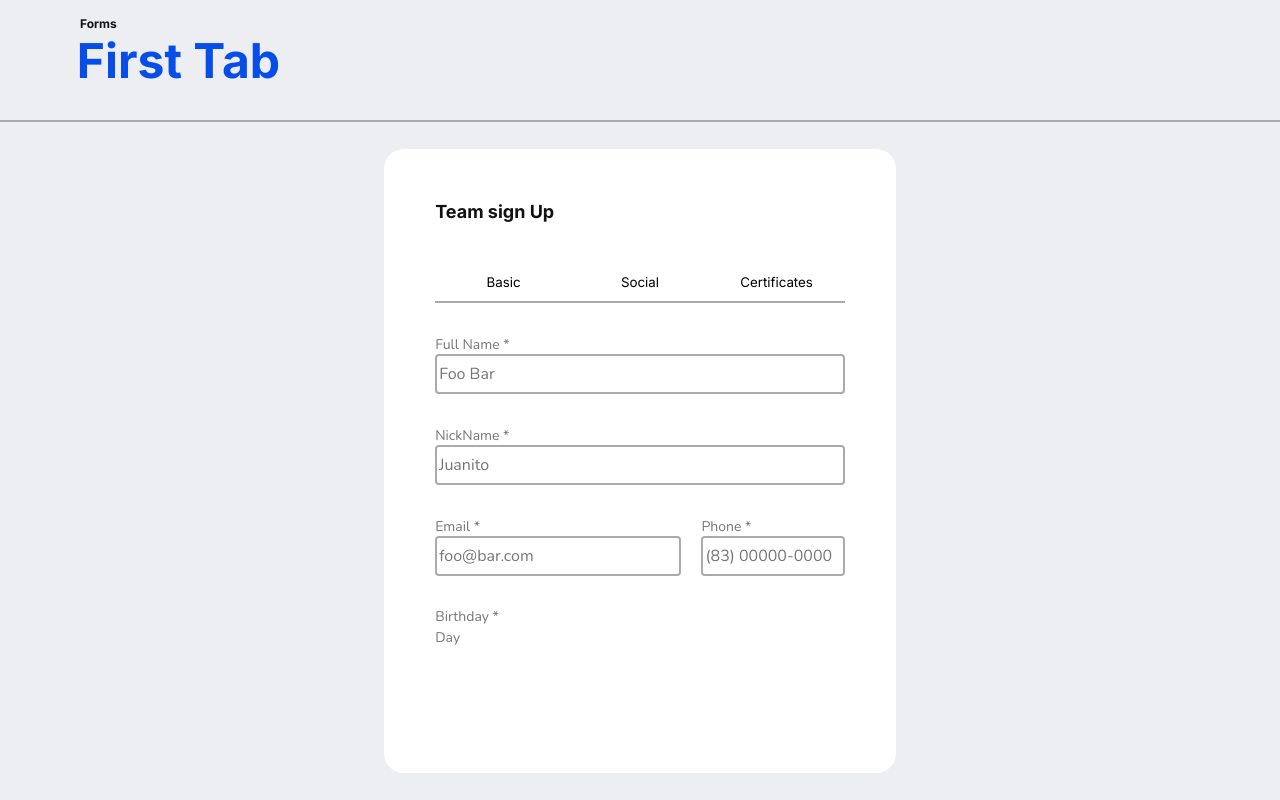
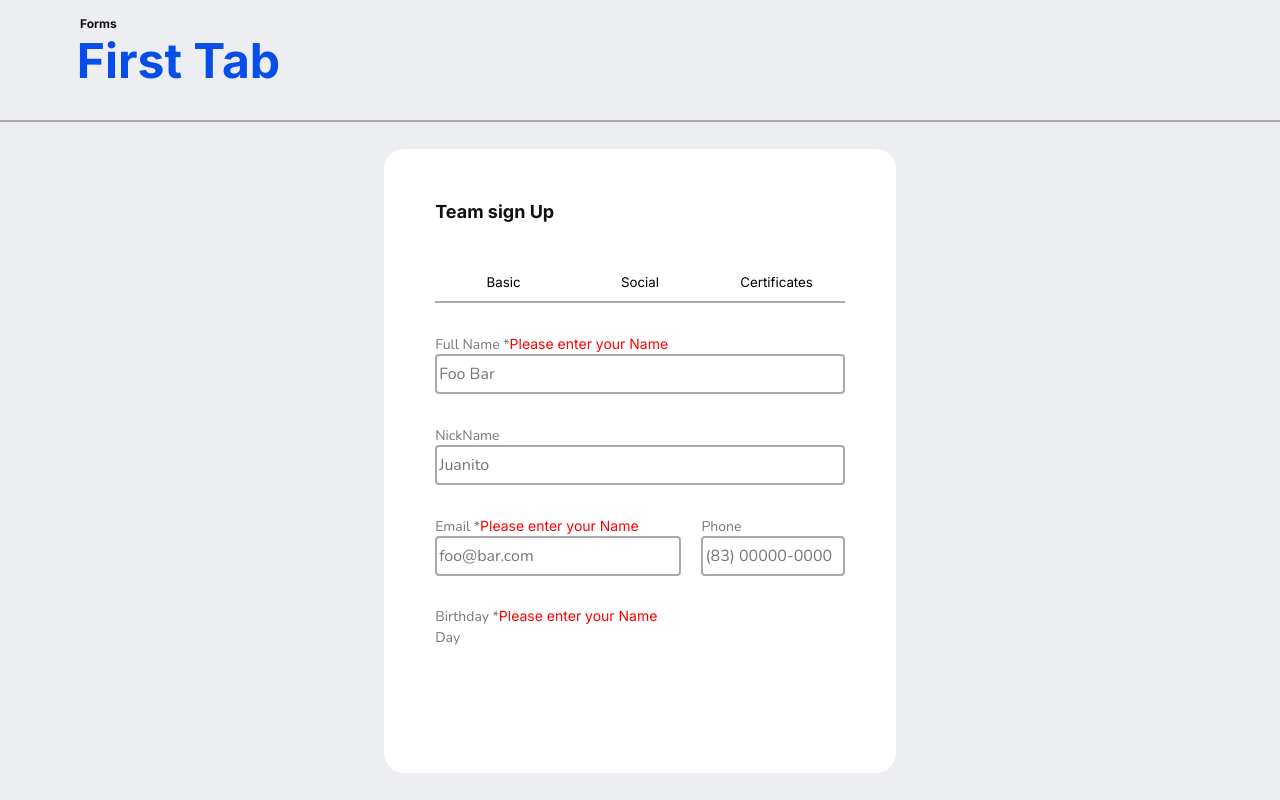
Before and after one commit to LeonardoLuisKlein/desafioCompass_SquadGreen, a Vue app: page /#/ in a window 1280 px wide. Built offline with nearby package versions, Linux system fonts and the light colour scheme.

Commit message:
Adding error messages to form

```diff
--- a/src/components/containers/FormOne/FormOne.scss
+++ b/src/components/containers/FormOne/FormOne.scss
@@ -38,6 +38,12 @@
             flex-flow:column wrap;
             justify-content: space-evenly;
 
+            .separationName{
+                display: flex;
+                flex-wrap: wrap;
+                align-items: center;
+            }
+
             .emailPhoneBody {
                 display: flex;
                 justify-content: space-between;
--- a/src/components/containers/FormOne/FormOne.vue
+++ b/src/components/containers/FormOne/FormOne.vue
@@ -4,43 +4,52 @@
     <div id="formOne">
       <div class="sectionForm">
         <div class="divTitle">
-            <Title type="h1" tMessage="Team sign Up" nameClass="titleDefault"/>
+          <Title type="h1" tMessage="Team sign Up" nameClass="titleDefault" />
         </div>
         <div class="buttonsTop">
-            <Button text="Basic" classButton="Border"/>
-            <Button text="Social" classButton="Border"/>
-            <Button text="Certificates" classButton="Border"/>
+          <Button text="Basic" classButton="Border" />
+          <Button text="Social" classButton="Border" />
+          <Button text="Certificates" classButton="Border" />
         </div>
         <div class="divBody">
           <div class="nameBody">
-            <Label inputLabel="name" className="defaultLabel" text="Full Name *"/>
-            <Inputs inputClass="inputBorder bigInput" id="name" placeHolder="Foo Bar"/>
+            <div class="separationName">
+              <Label inputLabel="name" className="defaultLabel" text="Full Name *" />
+              <TextComponent text="Please enter your Name" className="mediumLowSize error" />
+            </div>
+            <Inputs inputClass="inputBorder bigInput" id="name" placeHolder="Foo Bar" />
           </div>
 
           <div class="nickNameBody">
-            <Label inputLabel="nickName" className="defaultLabel" text="NickName *"/>
-            <Inputs inputClass="inputBorder bigInput" id="nickName" placeHolder="Juanito"/>
+            <Label inputLabel="nickName" className="defaultLabel" text="NickName" />
+            <Inputs inputClass="inputBorder bigInput" id="nickName" placeHolder="Juanito" />
           </div>
 
           <div class="emailPhoneBody">
             <div class="emailBody">
-              <Label inputLabel="email" className="defaultLabel emailLabel" text="Email *"/>
-              <Inputs inputClass="inputBorder bigInput" id="email" placeHolder="foo@bar.com"/>
+              <div class="separationName">
+                <Label inputLabel="email" className="defaultLabel emailLabel" text="Email *" />
+                <TextComponent text="Please enter your Name" className="mediumLowSize error" />
+              </div>
+              <Inputs inputClass="inputBorder bigInput" id="email" placeHolder="foo@bar.com" />
             </div>
 
             <div class="phoneBody">
-              <Label inputLabel="phone" className="defaultLabel phoneLabel" text="Phone *"/>
-              <Inputs inputClass="inputBorder bigInput" id="phone" placeHolder="(83) 00000-0000"/>
+              <Label inputLabel="phone" className="defaultLabel phoneLabel" text="Phone" />
+              <Inputs inputClass="inputBorder bigInput" id="phone" placeHolder="(83) 00000-0000" />
             </div>
           </div>
 
           <div class="datesBody">
             <div class="datesBodyHeader">
-              <Label inputLabel="" className="defaultLabel phoneLabel" text="Birthday *"/>
+              <div class="separationName">
+              <Label inputLabel="" className="defaultLabel phoneLabel" text="Birthday *" />
+              <TextComponent text="Please enter your Name" className="mediumLowSize error" />
+              </div>
             </div>
 
             <div class="datesDay">
-              <Label inputLabel="day" className="defaultLabel dateLabel" text="Day"/>
+              <Label inputLabel="day" className="defaultLabel dateLabel" text="Day" />
             </div>
 
           </div>
@@ -61,10 +70,11 @@ import Title from '@/components/micro/Title/Title.vue'
 import Button from '../../micro/Button/Button.vue'
 import Label from '@/components/micro/Label/Label.vue'
 import Inputs from '@/components/micro/Inputs/Inputs.vue'
+import TextComponent from '@/components/micro/Text/Text.vue'
 
 export default {
   name: "formOne",
-  components: { Header, Title, Button, Label, Inputs }
+  components: { Header, Title, Button, Label, Inputs, TextComponent }
 }
 </script>
 
--- a/src/components/micro/Text/Text.scss
+++ b/src/components/micro/Text/Text.scss
@@ -4,8 +4,11 @@
     line-height: 1.125;
 }
 .mediumLowSize {
+    display: flex;
     font-size: 0.875em;
     line-height: 1.5;
+    margin: 0;
+    padding: 0;
 }
 .regularSize {
     font-size: 1em;
--- a/src/views/FormTabs/FormTabs.vue
+++ b/src/views/FormTabs/FormTabs.vue
@@ -10,7 +10,7 @@ export default {
     name: "FormTabs",
     components: {
 },
-
+}
 </script>
 
 <style lang="scss" scoped>
```
